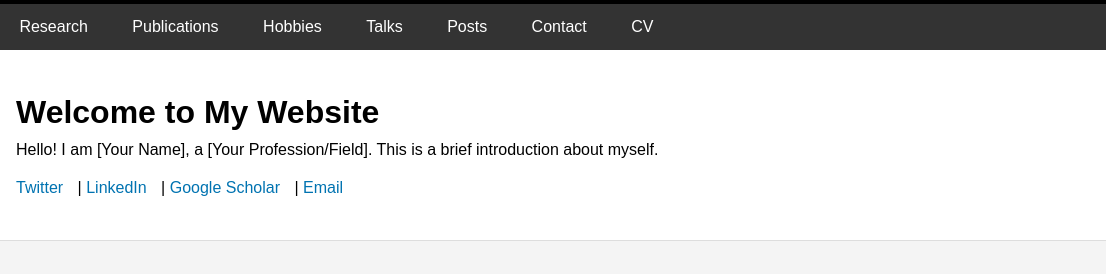
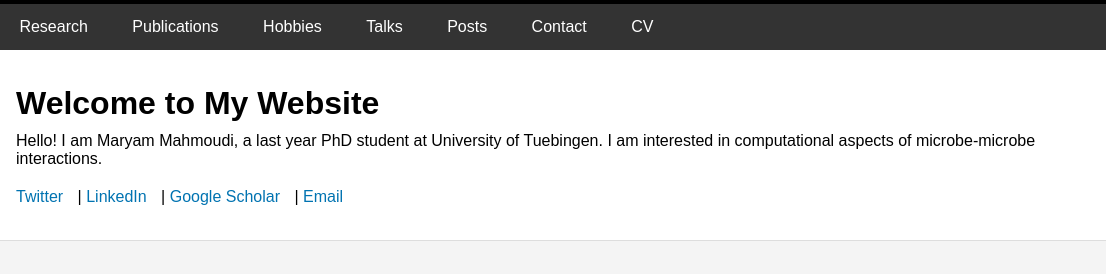
Before and after one commit to maryambio/maryambio.github.io, a plain HTML site: page index.html in a window 1280 px wide. Shown: the top 274 px of the page, 174-1280 px from the left. Drawn offline with Linux system fonts and the light colour scheme.

```diff
--- a/index.html
+++ b/index.html
@@ -24,7 +24,7 @@
         <img src="assets/images/my_photo.JPG" alt="Your Photo" class="profile-pic">
         <div class="bio">
             <h1>Welcome to My Website</h1>
-            <p>Hello! I am [Your Name], a [Your Profession/Field]. This is a brief introduction about myself.</p>
+            <p>Hello! I am Maryam Mahmoudi, a last year PhD student at University of Tuebingen. I am interested in computational aspects of microbe-microbe interactions.</p>
             <div class="social-links">
                 <a href="https://twitter.com/yourprofile" target="_blank">Twitter</a> |
                 <a href="https://www.linkedin.com/in/yourprofile" target="_blank">LinkedIn</a> |
```
